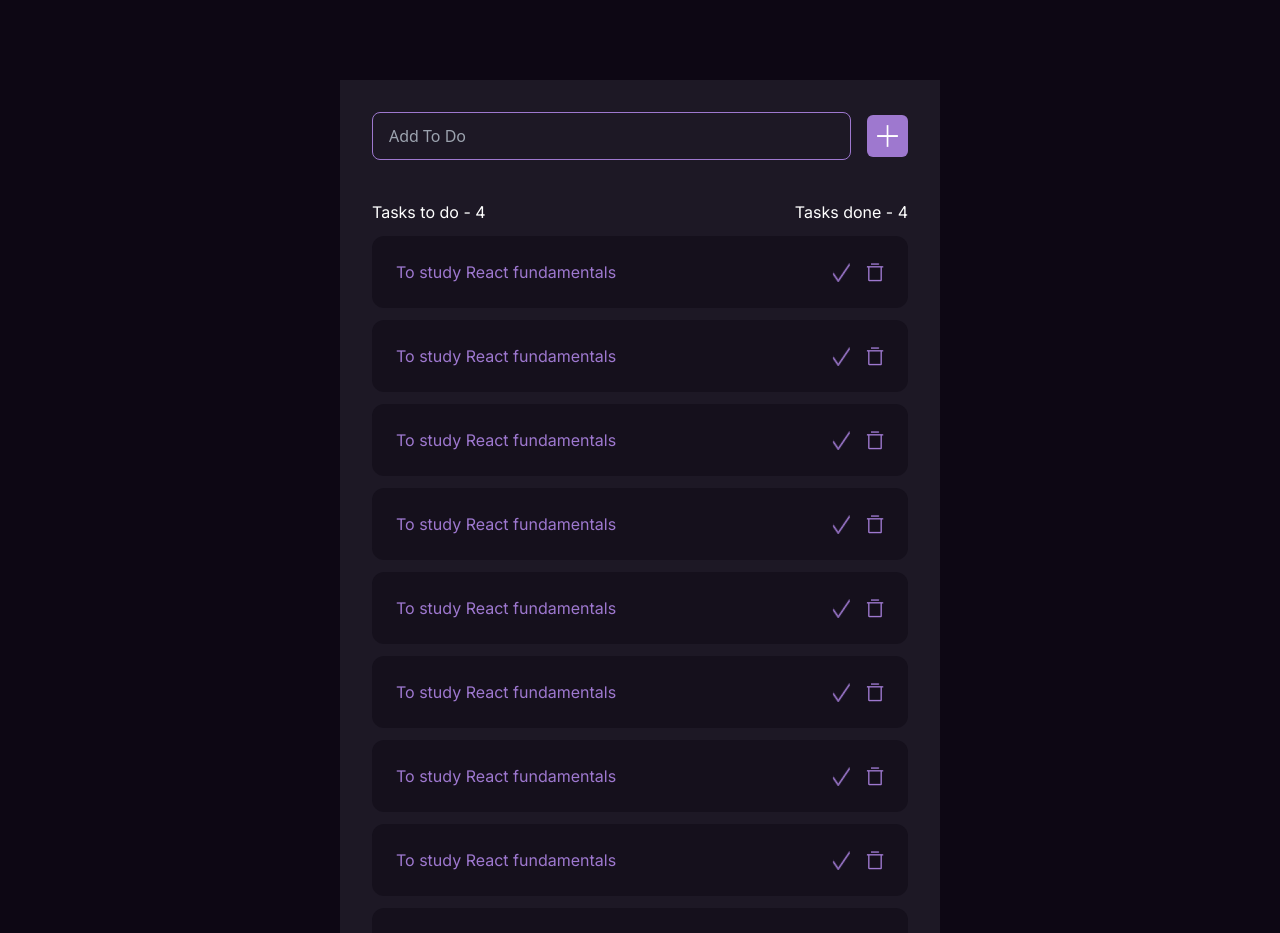
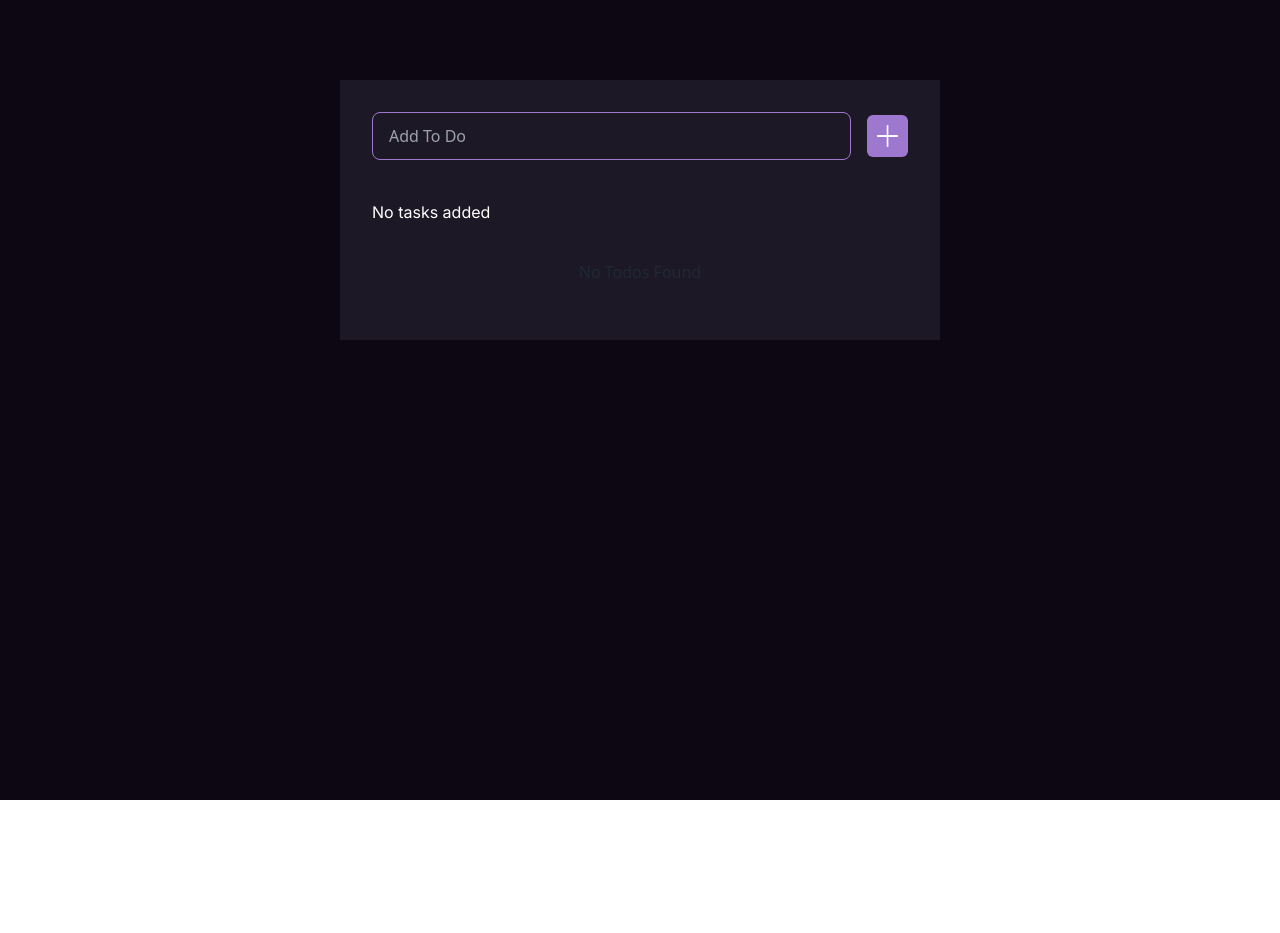
Before and after one commit to shahzaibalijamro/express_react-todo-app, a React (Vite) app in the folder client/: page / in a window 1280 px wide. Shown: the top 933 px of the page. After the commit the page ends 800 px from the top, so only its background shows below. Built offline with nearby package versions, Linux system fonts and the light colour scheme.

Commit message:
commands added

```diff
--- a/client/src/App.tsx
+++ b/client/src/App.tsx
@@ -3,135 +3,71 @@ import Tick from './assets/Vector (1).png';
 import Trash from './assets/Vector (2).png';
 import "@fontsource/inter/400.css"; // Regular weight.
 import "@fontsource/inter/700.css"; // Bold weight.
+import { useState } from 'react';
 const App = () => {
+  interface Todo {
+    todo: string,
+    id: number
+  }
+  interface Dones {
+    doneTodo: string,
+    id: number
+  }
+  const [todos, setTodos] = useState<Todo[]>([]);
+  const [dones, setDones] = useState<Dones[]>([]);
+  const [input, setInput] = useState<string>('');
+  const addTodo = () => {
+    todos.push({
+      todo: input,
+      id: Date.now()
+    });
+    setTodos(todos);
+    setInput('')
+  }
+  const doneTodos = (obj:{todo:string,id:number},index:number) => {
+    dones.push({
+      doneTodo: obj.todo,
+      id: Date.now()
+    });
+    setDones(dones);
+    todos.slice(index,1)
+    setTodos(todos)
+    // setInput('')
+  }
   return (
     <div className="bg-[#0D0714] h-full min-h-[100vh] flex justify-center items-start">
       <div className="text-center bg-[#1D1825] w-full my-20 max-w-[600px] p-8">
         <div className="flex items-center">
-          <input type="text" placeholder="Add To Do" className="input me-4 bg-[#1D1825] border-[#9E78CF] w-full" />
-          <div className='bg-[#9E78CF] cursor-pointer active:bg-[#7d49c0] hover:bg-[#9064c9] p-[10px] rounded-md'>
+          <input type="text" value={input} onChange={e => setInput(e.target.value)} placeholder="Add To Do" className="input me-4 focus:outline-offset-2 focus:outline-[#9E78CF] focus-within:outline-offset-2 focus-within:outline-[#9E78CF] bg-[#1D1825] border-[#9E78CF] w-full" />
+          <div onClick={addTodo} className='bg-[#9E78CF] cursor-pointer active:bg-[#7d49c0] hover:bg-[#9064c9] p-[10px] rounded-md'>
             <img src={Plus} alt="Add To Do" />
           </div>
         </div>
         <div className='w-full flex justify-between items-center mt-10'>
-          <h1 className='text-[16px] font-inter text-white'>Tasks to do - 4</h1>
-          <h1 className='text-[16px] font-inter text-white'>Tasks done - 4</h1>
+          <h1 className='text-[16px] cursor-pointer font-inter text-white'>{todos.length > 0 ? `Tasks to do - ${todos.length}` : 'No tasks added'}</h1>
+          <h1 className='text-[16px] cursor-pointer font-inter text-white'>{todos.length > 0 ? `Tasks done - ${dones.length}` : ''}</h1>
         </div>
         <div>
-          <div className='bg-[#15101C] rounded-xl flex justify-between mt-3 items-center p-6'>
-            <div>
-              <h1 className='text-[#9E78CF] font-inter text-[16px]'>To study React fundamentals</h1>
-            </div>
-            <div>
-              <div className='flex'>
-                <img src={Tick} className='me-4' alt="Done" />
-                <img src={Trash} className='' alt="Delete" />
+          {todos.length > 0 ? todos.map((item: Todo,index:number) => {
+            return <div key={item.id} className='bg-[#15101C] rounded-xl flex justify-between mt-3 items-center p-6'>
+              <div>
+                <h1 className='text-[#9E78CF] font-inter text-[16px]'>{item.todo}</h1>
+              </div>
+              <div>
+                <div className='flex items-center'>
+                  <img
+                  onClick={() => doneTodos(item,index)}
+                    src={Tick}
+                    className="me-4 cursor-pointer transform ease-in-out transition-transform duration-300 w-[18px] h-[19px] hover:w-[22px] hover:h-[22px]"
+                    alt="Done"
+                  />
+                  <img src={Trash} className="cursor-pointer transform ease-in-out transition-transform duration-300 w-[18px] h-[19px] hover:w-[22px] hover:h-[22px]" alt="Delete" />
+                </div>
               </div>
             </div>
-          </div>
-          <div className='bg-[#15101C] rounded-xl flex justify-between mt-3 items-center p-6'>
-            <div>
-              <h1 className='text-[#9E78CF] font-inter text-[16px]'>To study React fundamentals</h1>
-            </div>
-            <div>
-              <div className='flex'>
-                <img src={Tick} className='me-4' alt="Done" />
-                <img src={Trash} className='' alt="Delete" />
-              </div>
-            </div>
-          </div>
-          <div className='bg-[#15101C] rounded-xl flex justify-between mt-3 items-center p-6'>
-            <div>
-              <h1 className='text-[#9E78CF] font-inter text-[16px]'>To study React fundamentals</h1>
-            </div>
-            <div>
-              <div className='flex'>
-                <img src={Tick} className='me-4' alt="Done" />
-                <img src={Trash} className='' alt="Delete" />
-              </div>
-            </div>
-          </div>
-          <div className='bg-[#15101C] rounded-xl flex justify-between mt-3 items-center p-6'>
-            <div>
-              <h1 className='text-[#9E78CF] font-inter text-[16px]'>To study React fundamentals</h1>
-            </div>
-            <div>
-              <div className='flex'>
-                <img src={Tick} className='me-4' alt="Done" />
-                <img src={Trash} className='' alt="Delete" />
-              </div>
-            </div>
-          </div>
-          <div className='bg-[#15101C] rounded-xl flex justify-between mt-3 items-center p-6'>
-            <div>
-              <h1 className='text-[#9E78CF] font-inter text-[16px]'>To study React fundamentals</h1>
-            </div>
-            <div>
-              <div className='flex'>
-                <img src={Tick} className='me-4' alt="Done" />
-                <img src={Trash} className='' alt="Delete" />
-              </div>
-            </div>
-          </div>
-          <div className='bg-[#15101C] rounded-xl flex justify-between mt-3 items-center p-6'>
-            <div>
-              <h1 className='text-[#9E78CF] font-inter text-[16px]'>To study React fundamentals</h1>
-            </div>
-            <div>
-              <div className='flex'>
-                <img src={Tick} className='me-4' alt="Done" />
-                <img src={Trash} className='' alt="Delete" />
-              </div>
-            </div>
-          </div>
-          <div className='bg-[#15101C] rounded-xl flex justify-between mt-3 items-center p-6'>
-            <div>
-              <h1 className='text-[#9E78CF] font-inter text-[16px]'>To study React fundamentals</h1>
-            </div>
-            <div>
-              <div className='flex'>
-                <img src={Tick} className='me-4' alt="Done" />
-                <img src={Trash} className='' alt="Delete" />
-              </div>
-            </div>
-          </div>
-          <div className='bg-[#15101C] rounded-xl flex justify-between mt-3 items-center p-6'>
-            <div>
-              <h1 className='text-[#9E78CF] font-inter text-[16px]'>To study React fundamentals</h1>
-            </div>
-            <div>
-              <div className='flex'>
-                <img src={Tick} className='me-4' alt="Done" />
-                <img src={Trash} className='' alt="Delete" />
-              </div>
-            </div>
-          </div>
-          <div className='bg-[#15101C] rounded-xl flex justify-between mt-3 items-center p-6'>
-            <div>
-              <h1 className='text-[#9E78CF] font-inter text-[16px]'>To study React fundamentals</h1>
-            </div>
-            <div>
-              <div className='flex'>
-                <img
-                  src={Tick}
-                  className="me-4 cursor-pointer transform transition-transform duration-300 hover:scale-120"
-                  alt="Done"
-                />
-                <img src={Trash} className='' alt="Delete" />
-              </div>
-            </div>
-          </div>
-          <div className='bg-[#15101C] rounded-xl flex justify-between mt-3 items-center p-6'>
-            <div>
-              <h1 className='text-[#9E78CF] font-inter text-[16px]'>To study React fundamentals</h1>
-            </div>
-            <div>
-              <div className='flex'>
-                <img src={Tick} className='me-4' alt="Done" />
-                <img src={Trash} className='' alt="Delete" />
-              </div>
-            </div>
-          </div>
+          }) : <div className='mt-3 flex h-[72px] justify-center items-center'>
+            <h1>No Todos Found</h1>
+          </div>}
         </div>
       </div>
     </div>
```
